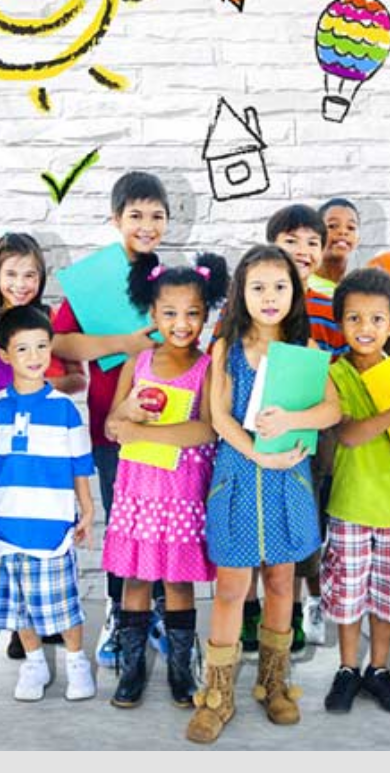
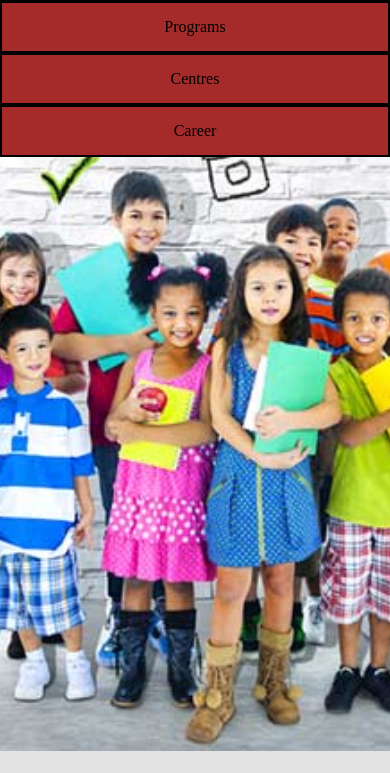
Before and after one commit to naneeth/Assignment, a plain HTML site: page Nan School.html in a window 390 px wide. Shown: the part 149-922 px from the top of the page. Drawn offline with Linux system fonts and the light colour scheme; a web font is replaced by a local one.

Commit message:
Assignment finall

```diff
--- a/css/nanstyle.css
+++ b/css/nanstyle.css
@@ -70,7 +70,7 @@ li{
     background-image: url("../school.jpg");
 
     /* Full height */
-
+    height: 100%;
     /* Create the parallax scrolling effect */
     background-attachment: fixed;
     background-position: center;
@@ -90,12 +90,8 @@ li{
     flex-flow:row wrap;
     overflow: hidden;
     margin-top:0;
-
     margin-left: 0;
     float: left;
-
-
-
 }
 .header p{
 
@@ -153,3 +149,18 @@ clear: both;
      text-decoration-color: brown;
      text-decoration: rgb(40, 137, 221);
        }
+@media  only screen and (max-width:550px)
+{
+
+ul li{
+        width: 100%;
+        border: 2px solid black;
+      }
+ul{
+        padding-left: 0;
+    }
+
+}
+.parallax{
+
+}
```
